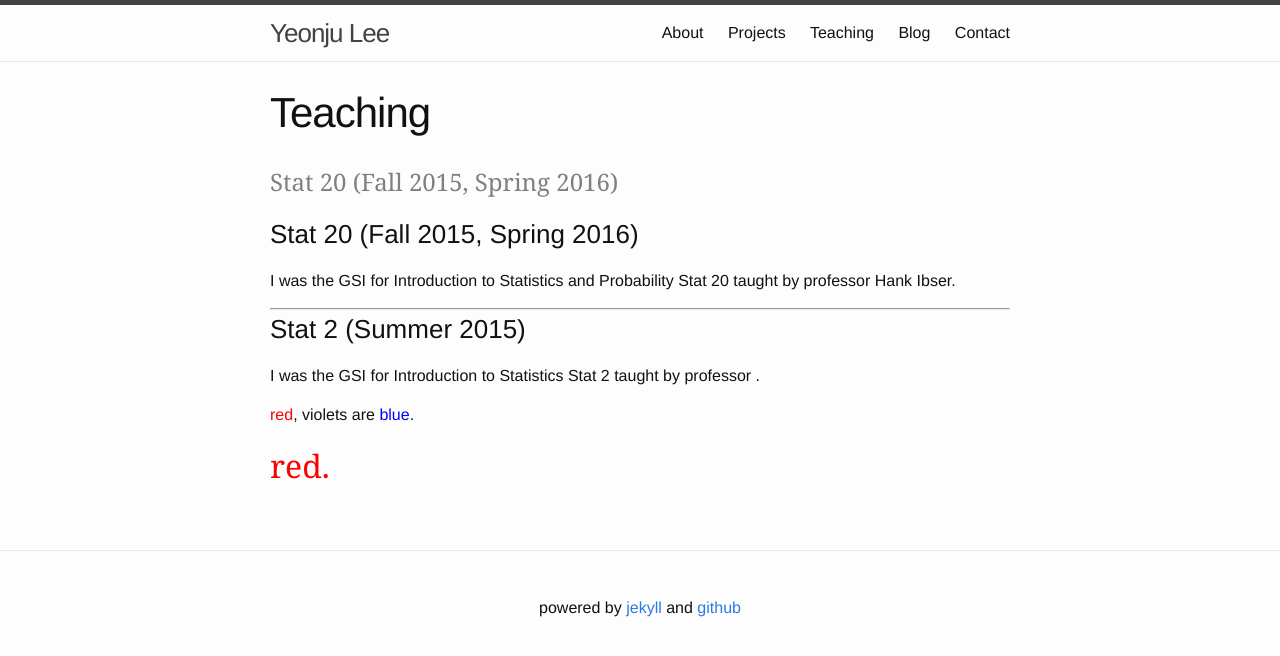
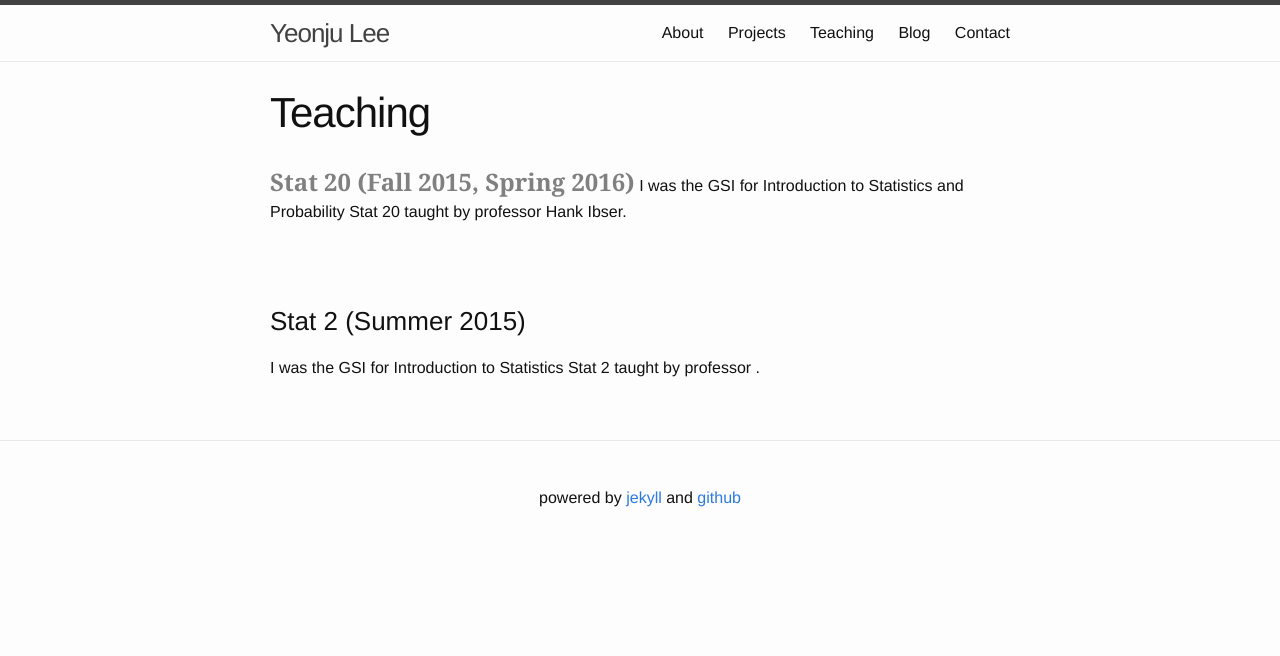
Before and after one commit to lindsey-lee/lindsey-lee.github.io, a Jekyll site: the page built from Teaching.md, in a window 1280 px wide. Shown: the top 656 px of the page. Built offline with Jekyll 4.4.1, drawn with Linux system fonts in a browser that asks for light colours.

Commit message:
changed font style on teaching

```diff
--- a/Teaching.md
+++ b/Teaching.md
@@ -3,20 +3,13 @@
 title: Teaching
 permalink: /teaching/
 ---
-
-<span style="color:grey; font-family:Georgia; font-size:1.5em;"> Stat 20 (Fall 2015, Spring 2016)</span>
-
-### Stat 20 (Fall 2015, Spring 2016)
+<span style="color:grey; font-family:Georgia; font-size:1.5em; font-weight:bold;"> Stat 20 (Fall 2015, Spring 2016)</span>
 I was the GSI for Introduction to Statistics and Probability Stat 20 taught by professor Hank Ibser.
 
-
+<br />
 ---
 
 ### Stat 2 (Summer 2015)
 I was the GSI for Introduction to Statistics Stat 2 taught by professor .
 <!-- I taught the morning 10am-11am recitation at 136 Barrows.
 My Office Hour was on Wednesdays 11-12 at 1062 Evans . -->
-
-<span style="color:red">red</span>, violets are <span style="color:blue">blue</span>.
-
-<span style="color:red; font-family:Georgia; font-size:2em;">red.</span>
```
